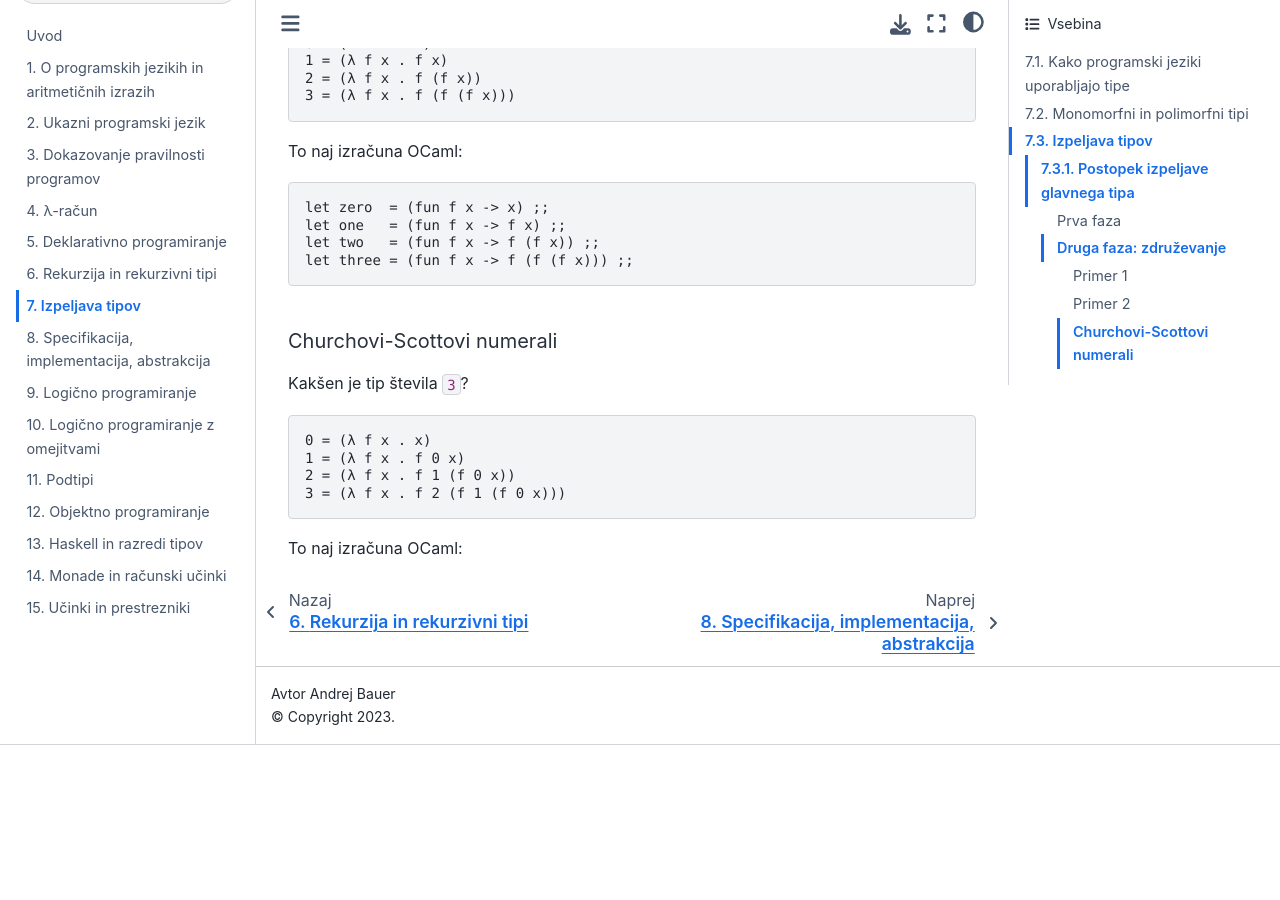
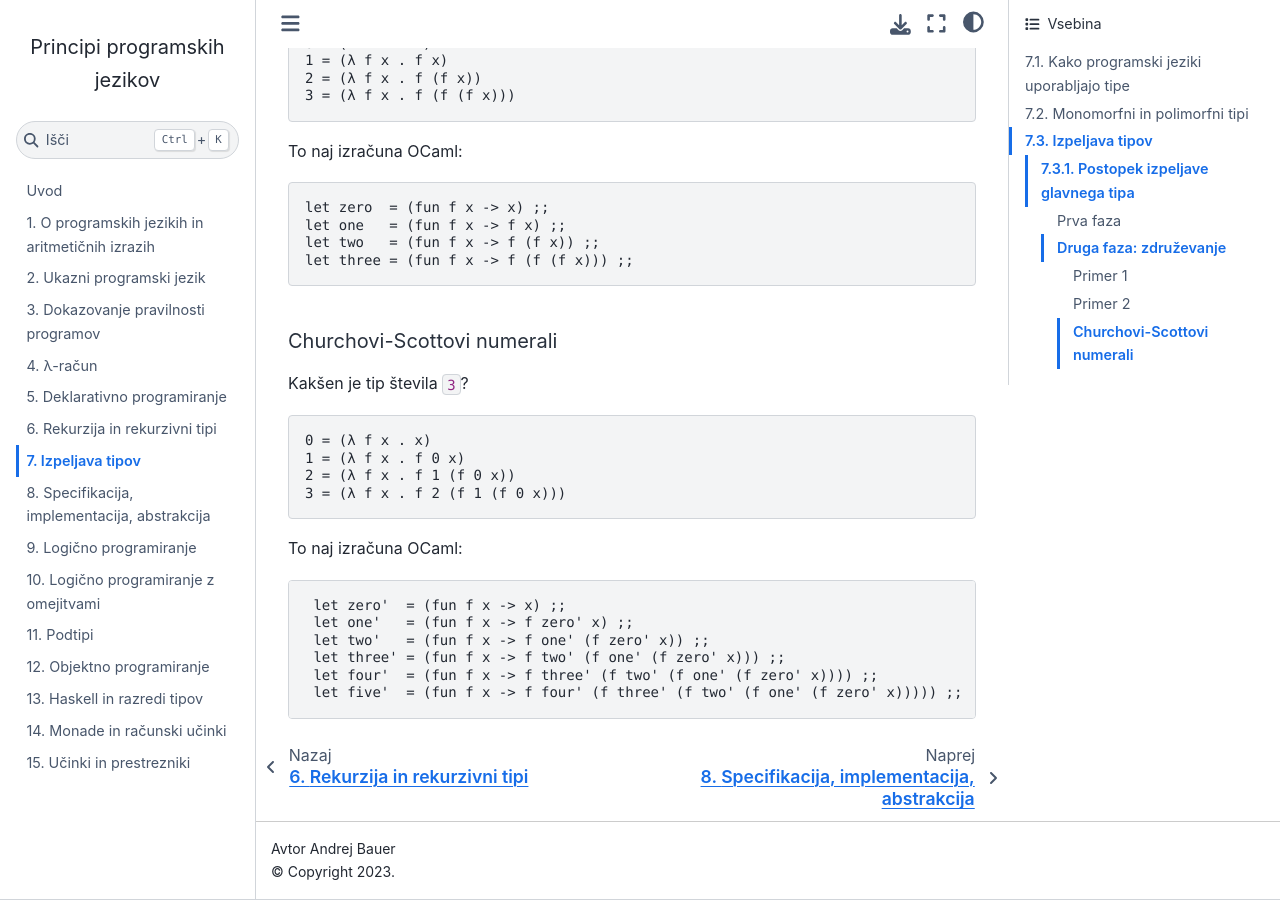
Before and after one commit to andrejbauer/ppj-skripta, a Jupyter Book: the page built from 07-izpeljava-tipov/07-izpeljava-tipov.md, in a window 1280 px wide and 900 px high, scrolled down 5538 px. Built offline with Jupyter Book 1.0.4 settings and Sphinx 7.4.7 and the Sphinx Book theme 1.1.4, drawn with Linux system fonts in a browser that asks for light colours; before the commit the page ends 6283 px from its top, so only the background shows below that.

Commit message:
Poglavji 6 in 7, izboljšave, pomožne datoteke.

```diff
--- a/07-izpeljava-tipov/07-izpeljava-tipov.md
+++ b/07-izpeljava-tipov/07-izpeljava-tipov.md
@@ -261,3 +261,10 @@
     3 = (λ f x . f 2 (f 1 (f 0 x)))
 
 To naj izračuna OCaml:
+
+     let zero'  = (fun f x -> x) ;;
+     let one'   = (fun f x -> f zero' x) ;;
+     let two'   = (fun f x -> f one' (f zero' x)) ;;
+     let three' = (fun f x -> f two' (f one' (f zero' x))) ;;
+     let four'  = (fun f x -> f three' (f two' (f one' (f zero' x)))) ;;
+     let five'  = (fun f x -> f four' (f three' (f two' (f one' (f zero' x))))) ;;
```
Also changed, not shown: 06-rekurzija/06-rekurzija.md (+1 -1 lines), 6 other files.
